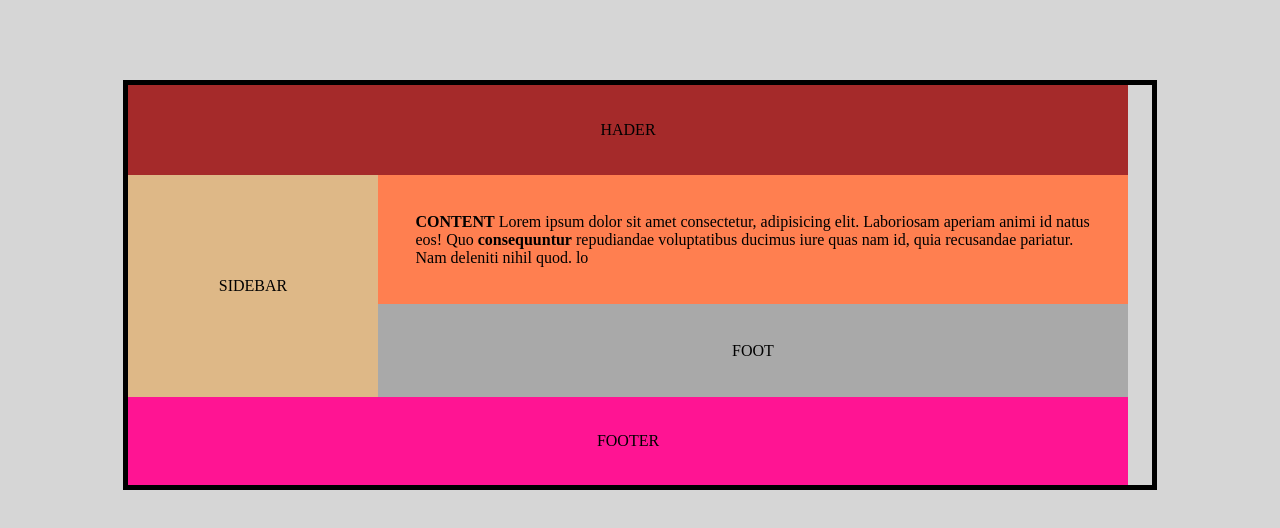
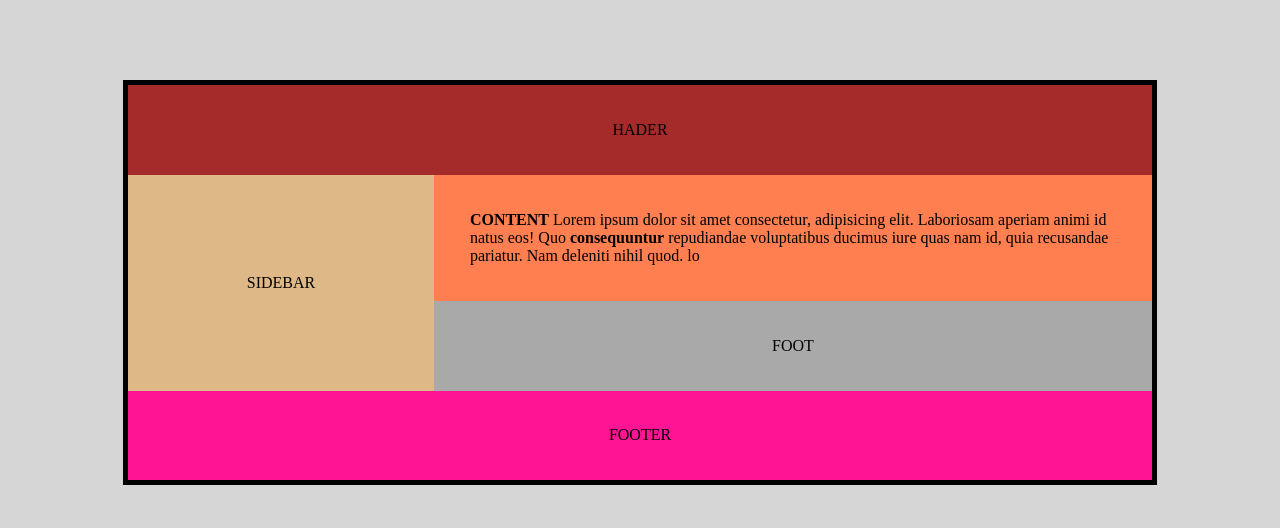
Before and after one commit to lordfalah/display-grid, a plain HTML site: page latihan-3/index-1.html in a window 1280 px wide. Drawn offline with Linux system fonts and the light colour scheme.

Commit message:
new folder latihan-3 => file

```diff
--- a/latihan-3/style-1.css
+++ b/latihan-3/style-1.css
@@ -11,7 +11,7 @@ body{background-color: rgb(214, 214, 214);}
     border: 5px solid black;
     /* text-align: center; */
     display: grid;
-    grid-template-columns: repeat(auto-fit, minmax(100px, 250px));
+    grid-template-columns: repeat(auto-fit, minmax(100px, 350px));
     grid-template-areas:
                         "head head head head"
                         "side cont cont cont"
@@ -24,6 +24,7 @@ body{background-color: rgb(214, 214, 214);}
 .container .header{
     background-color: brown;
     padding: 4%;
+    box-sizing: border-box;
     grid-area: head;
     display: flex;
     justify-content: center;
@@ -32,6 +33,7 @@ body{background-color: rgb(214, 214, 214);}
 
 .container .sidebar{
     padding: 5%;
+    box-sizing: border-box;
     background-color: burlywood;
     grid-area: side;
     display: flex;
@@ -41,6 +43,7 @@ body{background-color: rgb(214, 214, 214);}
 
 .container .content{
     padding: 5%;
+    box-sizing: border-box;
     background-color: coral;
     grid-area: cont;
     display: flex;
@@ -50,6 +53,7 @@ body{background-color: rgb(214, 214, 214);}
 
 .container .foot{
     padding: 5%;
+    box-sizing: border-box;
     background-color: darkgray;
     grid-area: foot;
     display: flex;
@@ -59,6 +63,7 @@ body{background-color: rgb(214, 214, 214);}
 
 .container footer{
     padding: 3.5%;
+    box-sizing: border-box;
     background-color: deeppink;
     grid-area: kaki;
     display: flex;
```
